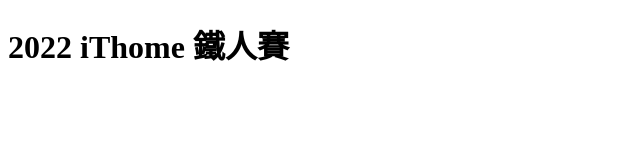
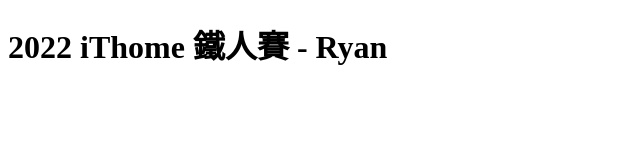
Before and after one commit to ryanchien8125/ithome-2022-ironman-nuxt3, a Nuxt app: page / in a window 1280 px wide. Shown: the top 160 px of the page, without its empty margins (0-640 px from the left). Built offline with nearby package versions, Linux system fonts and the light colour scheme.

Commit message:
VS Code 設定 ESLint 存檔自動修正程式碼

```diff
--- a/app.vue
+++ b/app.vue
@@ -1,10 +1,11 @@
 <template>
   <div>
-    <h1>{{ title }}</h1>
+    <h1>{{ title }} - {{ name }}</h1>
   </div>
 </template>
 
 <script lang="ts" setup>
 const year: number = 2022
 const title: string = `${year} iThome 鐵人賽`
+const name: string = 'Ryan'
 </script>
```
